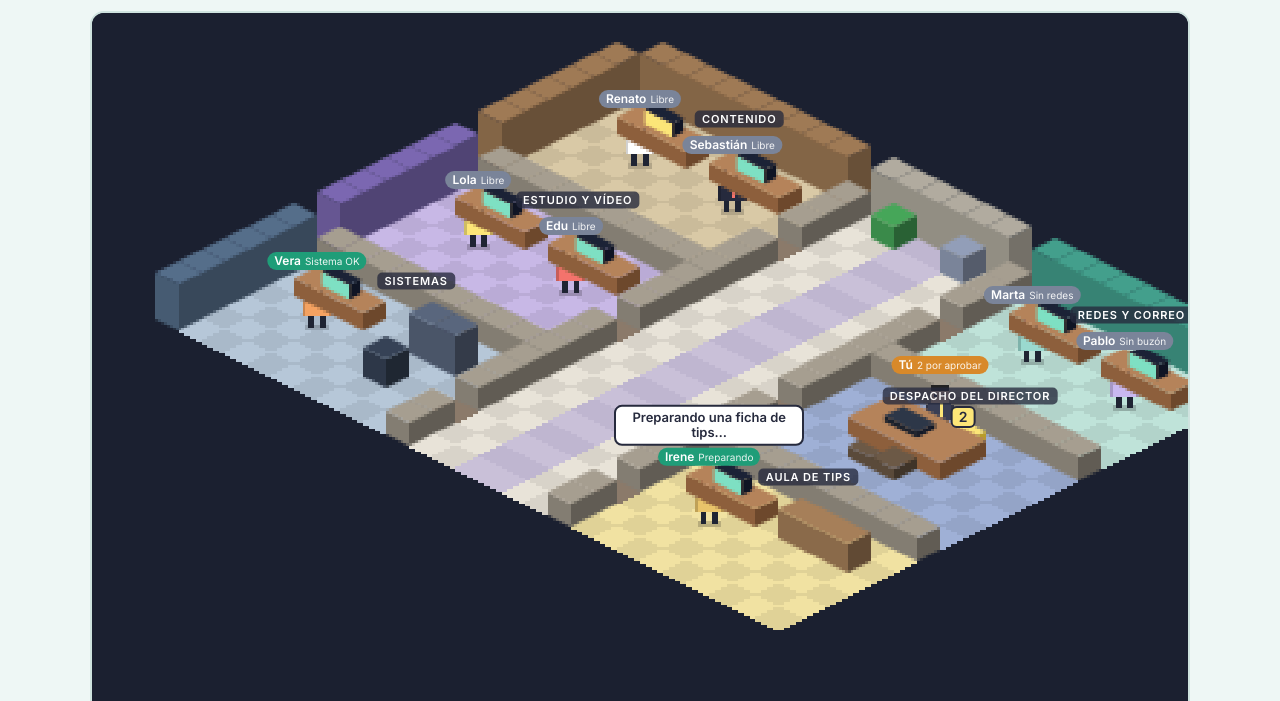
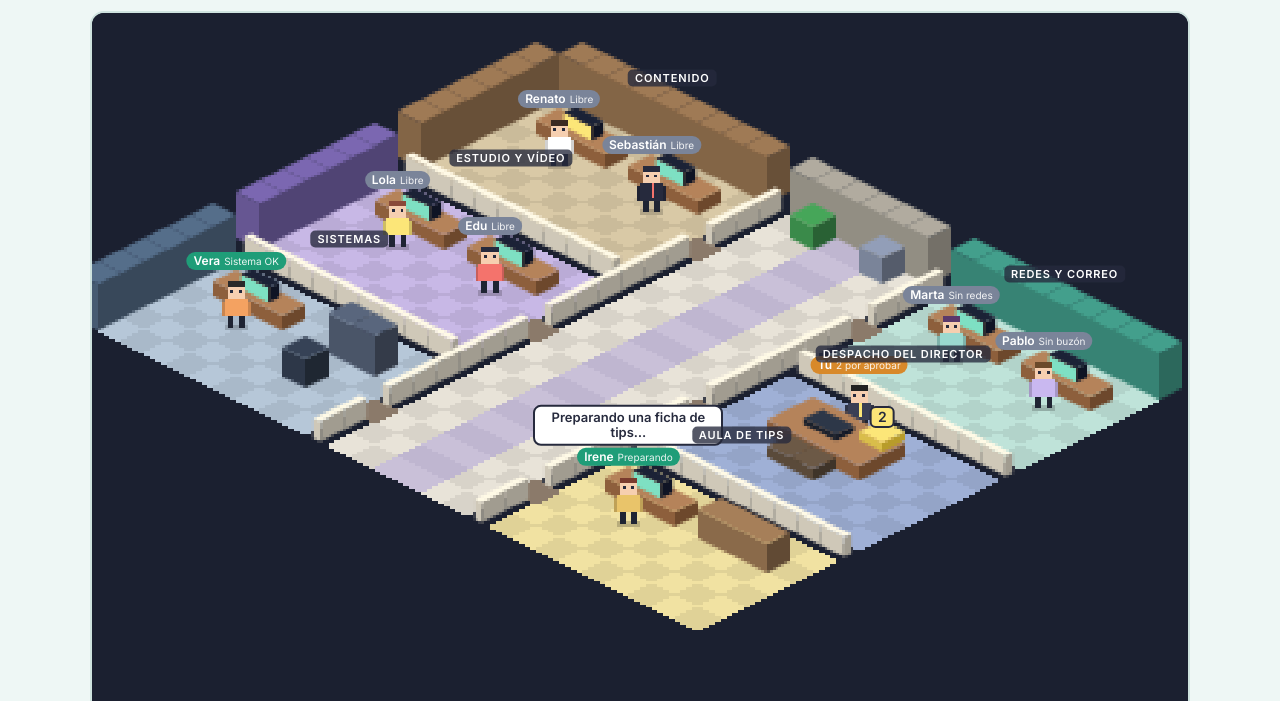
Before and after one commit to mdmatematicasweb/oficina-agentes, a plain HTML site: page index.html in a window 1280 px wide. Shown: the part 99-800 px from the top of the page. Drawn offline with nearby package versions, Linux system fonts and the light colour scheme.

Commit message:
Oficina isométrica: encuadre, profundidad y tabiques finos

```diff
--- a/index.html
+++ b/index.html
@@ -47,7 +47,7 @@ h1{font:700 clamp(28px,5vw,40px)/1.05 "Bricolage Grotesque",Inter,sans-serif;mar
 <div class="legend"><span><b>Contenido</b> Renato, Sebastián</span><span><b>Estudio y vídeo</b> Lola, Edu</span><span><b>Sistemas</b> Vera</span><span><b>Redes y correo</b> Marta, Pablo</span><span><b>Despacho</b> tú (bandeja de aprobación)</span><span><b>Aula de tips</b> Irene</span></div>
 </main>
 <script>
-const W=26,H=20,OX=190,OY=30,CW=380,CH=262;
+const W=26,H=20,OX=162,OY=30,CW=380,CH=262;
 const cv=document.getElementById('cv'),cx=cv.getContext('2d'),ov=document.getElementById('ov');cv.width=CW;cv.height=CH;
 const iso=(x,y)=>[OX+(x-y)*8,OY+(x+y)*4];
 const sleep=ms=>new Promise(r=>setTimeout(r,ms));
@@ -119,15 +119,16 @@ function dibuja(t){cx.fillStyle='#1b2030';cx.fillRect(0,0,CW,CH);
  ROOMS.forEach(back);back(HALL);
  ROOMS.filter(R=>R.x0===0).forEach(R=>{for(let y=R.y0;y<=R.y1;y++)items.push({k:-1+y+.1,d:()=>box(-1,y,1,1,16,0,sh(R.w,1.15),sh(R.w,.95),sh(R.w,.75))})});
  // tabiques bajos (entre salas y con el pasillo)
- const wall=(x,y,c)=>items.push({k:x+y+1,d:()=>box(x,y,1,1,8,0,sh(c,1.2),sh(c,.95),sh(c,.7))});
- for(let y=0;y<H;y++){if(!DOORS.some(d=>d[0]===9&&d[1]===y))wall(9,y,'#8a8478');if(!DOORS.some(d=>d[0]===16&&d[1]===y))wall(16,y,'#8a8478')}
- for(const yy of[6,13]){for(let x=0;x<=8;x++)wall(x,yy,'#8a8478');for(let x=17;x<=25;x++)wall(x,yy,'#8a8478')}
+ const wallH=(x,y,c)=>items.push({k:x+y+.9,d:()=>box(x,y+.35,1,.3,7,0,sh(c,1.25),sh(c,1),sh(c,.78))});
+ const wallV=(x,y,c)=>items.push({k:x+y+.9,d:()=>box(x+.35,y,.3,1,7,0,sh(c,1.25),sh(c,1),sh(c,.78))});
+ for(let y=0;y<H;y++){if(!DOORS.some(d=>d[0]===9&&d[1]===y))wallV(9,y,'#cfc8b8');if(!DOORS.some(d=>d[0]===16&&d[1]===y))wallV(16,y,'#cfc8b8')}
+ for(const yy of[6,13]){for(let x=0;x<=8;x++)wallH(x,yy,'#cfc8b8');for(let x=17;x<=25;x++)wallH(x,yy,'#cfc8b8')}
  // mesas
  for(const k in ST){const[x,y,w,d]=ST[k].desk,s=ST[k];
-  items.push({k:x+w+y+d-.2,d:()=>{box(x,y,w,d,6,0,'#b5835a','#8d5f3c','#6d482c');
-   if(k==='D'){box(x+1,y+.6,1.4,.8,2,6,'#2d3748','#1a202c','#111827')}
-   else{box(x+w/2-.6,y+.2,1.2,.5,5,6,'#1b2236',s.coat==='#ffffff'?'#FCE678':'#7ee0c3','#0f1424')}}})}
- EXTRA.forEach(e=>items.push({k:e[0]+e[2]+e[1]+e[3]-.2,d:()=>box(e[0],e[1],e[2],e[3],e[4],e[5],sh(e[6],1.2),e[6],sh(e[6],.7))}));
+  items.push({k:x+y+(w+d)/2-.3,d:()=>{box(x,y,w,d,5,0,'#b5835a','#8d5f3c','#6d482c');
+   if(k==='D'){box(x+1,y+.6,1.4,.8,2,5,'#2d3748','#1a202c','#111827')}
+   else{box(x+w/2-.6,y+.2,1.2,.5,5,5,'#1b2236',s.coat==='#ffffff'?'#FCE678':'#7ee0c3','#0f1424')}}})}
+ EXTRA.forEach(e=>items.push({k:e[0]+e[1]+(e[2]+e[3])/2-.3,d:()=>box(e[0],e[1],e[2],e[3],e[4],e[5],sh(e[6],1.2),e[6],sh(e[6],.7))}));
  items.push({k:TRAY[0]+1+TRAY[1]+1-.1,d:()=>box(TRAY[0],TRAY[1],1,1,3,6,'#FCE678','#d9bd4a','#b89c2a')});
  for(const k in AG){const a=AG[k];items.push({k:a.x+a.y+1.0,d:()=>dibujaAgente(a)})}
  items.sort((p,q)=>p.k-q.k);items.forEach(i=>i.d());
@@ -137,7 +138,7 @@ function dibuja(t){cx.fillStyle='#1b2030';cx.fillRect(0,0,CW,CH);
 // ---------- Superposición HTML ----------
 const els={};
 for(const k in ST){const d=document.createElement('div');d.className='ag';d.innerHTML='<div class="bub" style="display:none"></div><div class="pill"></div>';ov.appendChild(d);els[k]=d}
-ROOMS.forEach(R=>{const d=document.createElement('div');d.className='room';d.textContent=R.n;const[sx,sy]=iso((R.x0+R.x1)/2+.5,R.y0+.2);d.style.left=(sx/CW*100)+'%';d.style.top=((sy-12)/CH*100)+'%';ov.appendChild(d)});
+ROOMS.forEach(R=>{const d=document.createElement('div');d.className='room';d.textContent=R.n;const[sx,sy]=iso((R.x0+R.x1)/2+.5,R.y0-.4);d.style.left=(sx/CW*100)+'%';d.style.top=((sy-24)/CH*100)+'%';ov.appendChild(d)});
 const trayEl=document.createElement('div');trayEl.className='tray';{const[sx,sy]=iso(TRAY[0]+.5,TRAY[1]+.5);trayEl.style.left=(sx/CW*100)+'%';trayEl.style.top=((sy-14)/CH*100)+'%'}ov.appendChild(trayEl);
 function overlay(){for(const k in AG){const a=AG[k],e=els[k],[sx,sy]=iso(a.x+.5,a.y+.5);e.style.left=(sx/CW*100)+'%';e.style.top=((sy-17)/CH*100)+'%';
   const pill=e.querySelector('.pill');const nom=a.n;pill.innerHTML=nom+'<small>'+a.st[0]+'</small>';pill.style.background=COLOR[a.st[1]]||'#7a8499';
```
